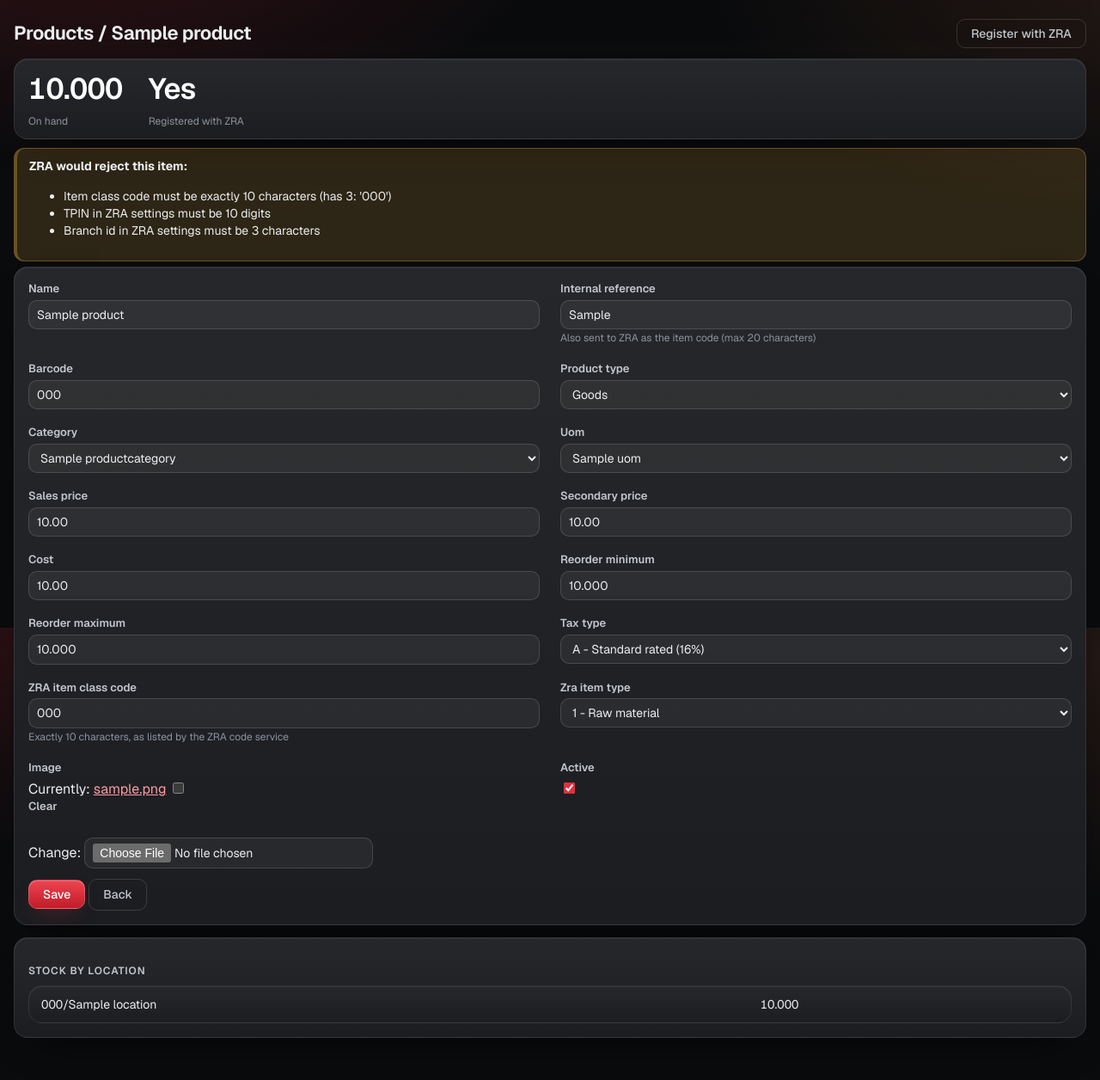
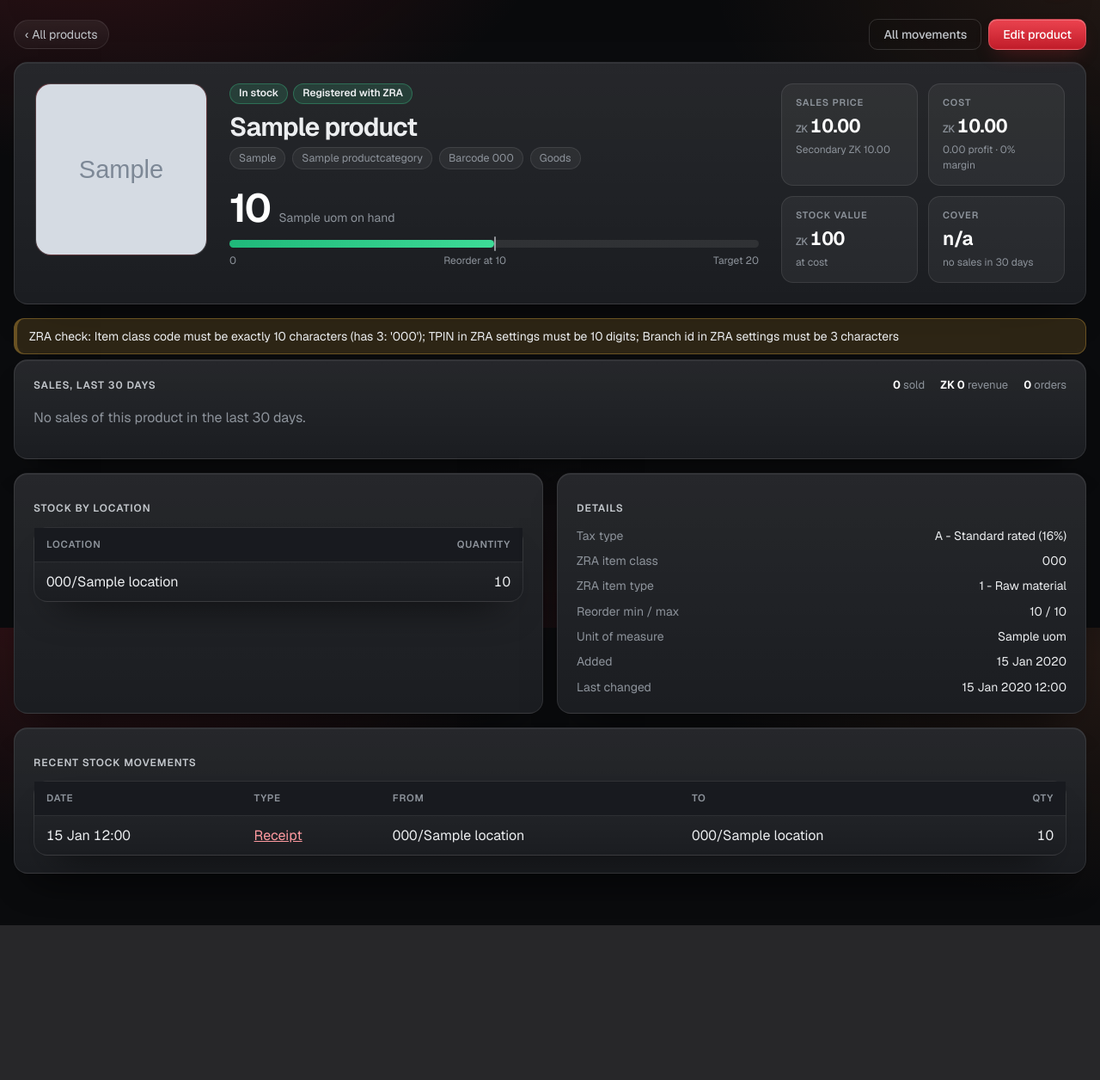
Before and after one commit to mwemmz/alifaris-inventory-management-system-, a Django app: page /inventory/products/1/ in a window 1280 px wide. Shown: the part 70-1326 px from the top of the page at 86% size. After the commit the page ends 1146 px from the top, so only its background shows below. Run offline with Django 5.2, Linux system fonts and the light colour scheme; a user stored in the database is signed in; tables that the repository leaves empty hold one stand-in row (values such as "Sample post"); grey boxes marked "Sample" are stand-in pictures.

Commit message:
Full product view page: tap a product to see stock, pricing, sales trend, locations and movements; Edit is a separate button
Co-Authored-By: Claude Sonnet 5.5 <noreply@anthropic.com>
Claude-Session: https://claude.ai/code/session_016vjqBALyTgNPsJgAzvNxxJ

```diff
--- a/bi/static/bi/charts.js
+++ b/bi/static/bi/charts.js
@@ -32,8 +32,8 @@
   }
 
   // points: [[label, value], ...]; future: optional dashed continuation
-  window.lineChart = function (box, points, future) {
-    var W = 720, H = 270, L = 44, B = 28, T = 14, all = points.concat(future || []), id = 'lg' + (++uid);
+  window.lineChart = function (box, points, future, opts) {
+    var W = (opts && opts.W) || 720, H = (opts && opts.H) || 270, L = 44, B = 28, T = 14, all = points.concat(future || []), id = 'lg' + (++uid);
     if (!all.length) { box.textContent = 'No data'; return; }
     var s = svg(box, W, H), t = tip(box), max = Math.max.apply(null, all.map(function (p) { return p[1]; })) || 1;
     max *= 1.1;
--- a/inventory/static/inventory/sw.js
+++ b/inventory/static/inventory/sw.js
@@ -1,5 +1,5 @@
 // Alifaris ERP service worker: keeps the app shell and pages you have already opened available offline.
-const VERSION = 'alifaris-v14';
+const VERSION = 'alifaris-v16';
 const OFFLINE = '/offline/';
 self.addEventListener('install', e => {
   e.waitUntil(caches.open(VERSION).then(c => c.addAll([OFFLINE])).then(() => self.skipWaiting()));
--- /dev/null
+++ b/inventory/templates/inventory/product_view.html
@@ -0,0 +1,58 @@
+{% extends "inventory/base.html" %}
+{% load static %}
+{% block body %}
+<div class="pv-top">
+  <a class="pv-back" href="{% url 'inventory:products' %}">&lsaquo; All products</a>
+  <div class="pv-actions">
+    <a class="btn ghost" href="{% url 'inventory:report_moves' %}?product={{ p.pk }}">All movements</a>
+    {% if can_edit %}<a class="btn" href="{% url 'inventory:product_edit' p.pk %}">Edit product</a>{% endif %}
+  </div>
+</div>
+
+<section class="card pv-hero">
+  <div class="pv-img">{% if p.image %}<img src="{{ p.image.url }}" alt="{{ p.name }}">{% else %}<span>{{ p.name|slice:":2"|upper }}</span>{% endif %}</div>
+  <div class="pv-head">
+    <div class="pv-pills"><span class="pill {{ status.0 }}">{{ status.1 }}</span>{% if not p.active %}<span class="pill">Archived</span>{% endif %}{% if p.zra_registered %}<span class="pill ok">Registered with ZRA</span>{% endif %}</div>
+    <h1>{{ p.name }}</h1>
+    <div class="pv-meta"><span>{{ p.internal_ref }}</span>{% if p.category %}<span>{{ p.category }}</span>{% endif %}{% if p.barcode %}<span>Barcode {{ p.barcode }}</span>{% endif %}<span>{{ p.get_product_type_display }}</span></div>
+    {% if p.tracks_stock %}
+    <div class="pv-stock">
+      <div class="pv-onhand"><b>{{ on_hand|floatformat:"-3" }}</b><span>{{ p.uom|default:"units" }} on hand</span></div>
+      {% if target %}<div class="pv-gauge" title="{{ gauge }}% of target level"><i class="{{ status.0 }}" style="width:{{ gauge }}%"></i>{% if p.min_qty %}<em style="left:{% widthratio p.min_qty target 100 %}%"></em>{% endif %}</div>
+      <div class="pv-gl"><span>0</span>{% if p.min_qty %}<span>Reorder at {{ p.min_qty|floatformat:"-3" }}</span>{% endif %}<span>Target {{ target|floatformat:"-3" }}</span></div>{% endif %}
+    </div>{% endif %}
+  </div>
+  <div class="pv-stats">
+    <div><span class="lbl">Sales price</span><b><small>ZK</small>{{ p.price|floatformat:2 }}</b>{% if p.secondary_price %}<em>Secondary ZK {{ p.secondary_price|floatformat:2 }}</em>{% endif %}</div>
+    <div><span class="lbl">Cost</span><b><small>ZK</small>{{ p.cost|floatformat:2 }}</b>{% if margin is not None %}<em>{{ profit|floatformat:2 }} profit · {{ margin|floatformat:0 }}% margin</em>{% endif %}</div>
+    {% if p.tracks_stock %}<div><span class="lbl">Stock value</span><b><small>ZK</small>{{ stock_value|floatformat:"0g" }}</b><em>at cost</em></div>
+    <div><span class="lbl">Cover</span><b>{% if cover is not None %}{{ cover }}<small> days</small>{% else %}n/a{% endif %}</b><em>{% if cover is not None %}at the last 30 days' pace{% else %}no sales in 30 days{% endif %}</em></div>{% endif %}
+  </div>
+</section>
+
+{% if problems %}<div class="msg warning">ZRA check: {{ problems|join:"; " }}</div>{% endif %}
+
+<div class="pv-grid">
+  <section class="card pv-wide"><div class="pv-sh"><h3>Sales, last 30 days</h3>
+    <div class="pv-mini"><span><b>{{ units|floatformat:"-3" }}</b> sold</span><span><b>ZK {{ revenue|floatformat:"0g" }}</b> revenue</span><span><b>{{ order_count }}</b> orders</span></div></div>
+    <div id="pv-chart"></div></section>
+
+  <section class="card"><h3>Stock by location</h3>
+    {% if quants %}<table class="t"><tr><th>Location</th><th class="r">Quantity</th></tr>
+    {% for q in quants %}<tr><td>{{ q.location }}</td><td class="r">{{ q.qty|floatformat:"-3" }}</td></tr>{% endfor %}</table>
+    {% else %}<p class="muted">{% if p.tracks_stock %}No stock in any location.{% else %}Services are not stocked.{% endif %}</p>{% endif %}</section>
+
+  <section class="card"><h3>Details</h3>
+    <dl class="pv-dl"><dt>Tax type</dt><dd>{{ p.get_tax_type_display }}</dd><dt>ZRA item class</dt><dd>{{ p.zra_item_class_code|default:"-" }}</dd><dt>ZRA item type</dt><dd>{{ p.get_zra_item_type_display }}</dd>
+    <dt>Reorder min / max</dt><dd>{{ p.min_qty|floatformat:"-3" }} / {{ p.max_qty|floatformat:"-3" }}</dd><dt>Unit of measure</dt><dd>{{ p.uom|default:"-" }}</dd><dt>Added</dt><dd>{{ p.created|date:"j M Y" }}</dd><dt>Last changed</dt><dd>{{ p.updated|date:"j M Y H:i" }}</dd></dl></section>
+
+  <section class="card pv-wide"><h3>Recent stock movements</h3>
+    {% if moves %}<table class="t"><tr><th>Date</th><th>Type</th><th>From</th><th>To</th><th class="r">Qty</th></tr>
+    {% for m in moves %}<tr><td>{{ m.date|date:"j M H:i" }}</td><td>{% if m.picking %}<a href="{% url 'inventory:picking_detail' m.picking_id %}">{{ m.kind }}</a>{% else %}{{ m.kind }}{% endif %}</td><td>{{ m.source }}</td><td>{{ m.dest }}</td>
+      <td class="r pv-{{ m.dir }}">{% if m.dir == "in" %}+{% elif m.dir == "out" %}&minus;{% endif %}{{ m.qty|floatformat:"-3" }}</td></tr>{% endfor %}</table>
+    {% else %}<p class="muted">No movements yet.</p>{% endif %}</section>
+</div>
+<script src="{% static 'bi/charts.js' %}"></script>
+{{ trend|json_script:"trend" }}
+<script>var T=JSON.parse(document.getElementById('trend').textContent);if(T.some(function(p){return p[1]})){lineChart(document.getElementById('pv-chart'),T,null,{W:1100,H:250})}else{document.getElementById('pv-chart').innerHTML='<p class="muted">No sales of this product in the last 30 days.</p>'}</script>
+{% endblock %}
--- a/inventory/templates/inventory/products.html
+++ b/inventory/templates/inventory/products.html
@@ -13,12 +13,12 @@
 </div>
 {% if view == 'list' %}
 <table class="list"><thead><tr><th>Ref</th><th>Product</th><th>Price</th><th>Sec. price</th><th>Cost</th><th>On hand</th><th>ZRA</th></tr></thead><tbody>
-{% for p in page %}<tr class="click" data-href="{% url 'inventory:product_edit' p.pk %}"><td>{{ p.internal_ref }}</td><td>{{ p.name }}</td><td>{{ p.price }}</td><td>{{ p.secondary_price }}</td><td>{{ p.cost }}</td><td class="{% if p.qty_on_hand <= 0 %}zero{% endif %}">{{ p.qty_on_hand }}</td><td>{% if p.zra_registered %}Registered{% else %}-{% endif %}</td></tr>
+{% for p in page %}<tr class="click" data-href="{% url 'inventory:product_view' p.pk %}"><td>{{ p.internal_ref }}</td><td>{{ p.name }}</td><td>{{ p.price }}</td><td>{{ p.secondary_price }}</td><td>{{ p.cost }}</td><td class="{% if p.qty_on_hand <= 0 %}zero{% endif %}">{{ p.qty_on_hand }}</td><td>{% if p.zra_registered %}Registered{% else %}-{% endif %}</td></tr>
 {% empty %}<tr><td colspan="7" class="empty">No products found.</td></tr>{% endfor %}</tbody></table>
 {% else %}
 <div class="kanban">
 {% for p in page %}
-  <a class="kcard" href="{% url 'inventory:product_edit' p.pk %}">
+  <a class="kcard" href="{% url 'inventory:product_view' p.pk %}">
     <span class="kthumb">{% if p.image %}<img src="{{ p.image.url }}" alt="">{% else %}{{ p.name|slice:":2"|upper }}{% endif %}</span>
     <div class="ktxt"><b>{{ p.name }}</b><span class="ref">{{ p.internal_ref }}</span>
       <span class="kprice">ZK {{ p.price }}</span><span class="ksec">Secondary ZK {{ p.secondary_price }}</span></div>
--- a/inventory/templates/inventory/warehouse.html
+++ b/inventory/templates/inventory/warehouse.html
@@ -22,7 +22,7 @@
 <h2 class="sec">Most below their minimum</h2>
 {% if low %}
 <table class="t"><tr><th>Product</th><th class="r">On hand</th><th class="r">Minimum</th><th class="r">To order</th></tr>
-{% for r in low %}<tr><td><a href="{% url 'inventory:product_edit' r.product.pk %}">{{ r.product }}</a></td><td class="r">{{ r.on_hand|floatformat:"-2" }}</td><td class="r">{{ r.min|floatformat:"-2" }}</td><td class="r">{{ r.to_order|floatformat:"-2" }}</td></tr>{% endfor %}
+{% for r in low %}<tr><td><a href="{% url 'inventory:product_view' r.product.pk %}">{{ r.product }}</a></td><td class="r">{{ r.on_hand|floatformat:"-2" }}</td><td class="r">{{ r.min|floatformat:"-2" }}</td><td class="r">{{ r.to_order|floatformat:"-2" }}</td></tr>{% endfor %}
 </table>
 {% if low_total > low|length %}<p class="muted">Showing {{ low|length }} of {{ low_total }}. <a href="{% url 'inventory:replenishment' %}">See all</a></p>{% endif %}
 {% else %}<p class="muted">Nothing is below its reorder minimum.</p>{% endif %}
--- a/inventory/urls.py
+++ b/inventory/urls.py
@@ -25,7 +25,8 @@ urlpatterns = [
     path("replenishment/", v.replenishment, name="replenishment"),
     path("products/", v.products, name="products"),
     path("products/new/", v.product_edit, name="product_new"),
-    path("products/<int:pk>/", v.product_edit, name="product_edit"),
+    path("products/<int:pk>/", v.product_view, name="product_view"),
+    path("products/<int:pk>/edit/", v.product_edit, name="product_edit"),
     path("products/<int:pk>/zra/", v.product_zra, name="product_zra"),
     path("reporting/stock/", v.report_stock, name="report_stock"),
     path("reporting/locations/", v.report_locations, name="report_locations"),
--- a/inventory/views.py
+++ b/inventory/views.py
@@ -383,6 +383,56 @@ def products(request):
 
 
 @login_required
+def product_view(request, pk):
+    """Read-only full view of one product: price, margin, stock by location, sales, movements."""
+    from datetime import timedelta
+
+    from django.utils import timezone
+
+    from pos.models import PosOrder, PosOrderLine
+    p = get_object_or_404(Product.objects.select_related("category", "uom"), pk=pk)
+    on_hand = p.on_hand
+    quants = [q for q in p.quants.select_related("location__warehouse").filter(location__usage=Location.INTERNAL) if q.qty]
+    now = timezone.now()
+    since = now - timedelta(days=30)
+    per_day = {(since + timedelta(days=i + 1)).date().isoformat(): Decimal("0") for i in range(30)}
+    units = revenue = Decimal("0")
+    orders = set()
+    for ln in PosOrderLine.objects.filter(product=p, order__created_at__gte=since).select_related("order"):
+        sign = -1 if ln.order.kind == PosOrder.REFUND else 1
+        units += sign * ln.qty
+        revenue += sign * ln.line_total
+        orders.add(ln.order_id)
+        d = timezone.localtime(ln.order.created_at).date().isoformat()
+        if d in per_day:
+            per_day[d] += sign * ln.line_total
+    daily = units / 30
+    cover = round(on_hand / daily) if daily > 0 else None
+    profit = p.price - p.cost
+    margin = (profit / p.price * 100) if p.price else None
+    target = p.max_qty if p.max_qty > p.min_qty else (p.min_qty * 2 if p.min_qty else 0)
+    gauge = min(100, round(on_hand * 100 / target)) if target and on_hand > 0 else 0
+    if not p.tracks_stock:
+        status = ("ok", "Service")
+    elif on_hand <= 0:
+        status = ("bad", "Out of stock")
+    elif p.min_qty and on_hand < p.min_qty:
+        status = ("plan", "Low stock")
+    else:
+        status = ("ok", "In stock")
+    moves = []
+    for m in p.moves.select_related("source__warehouse", "dest__warehouse", "picking__op_type")[:12]:
+        si, di = m.source.usage == Location.INTERNAL, m.dest.usage == Location.INTERNAL
+        m.dir = "in" if di and not si else "out" if si and not di else "move"
+        moves.append(m)
+    return render(request, "inventory/product_view.html", ctx(
+        request, p=p, on_hand=on_hand, quants=quants, status=status, gauge=gauge, target=target, profit=profit,
+        margin=margin, stock_value=on_hand * p.cost, units=units, revenue=revenue, order_count=len(orders),
+        cover=cover, moves=moves, trend=[[d, float(v)] for d, v in per_day.items()],
+        problems=zra.check_item(p) if request.user.is_staff else []))
+
+
+@login_required
 @post_needs_editor
 def product_edit(request, pk=None):
     product = get_object_or_404(Product, pk=pk) if pk else None
@@ -395,7 +445,7 @@ def product_edit(request, pk=None):
         audit.log(request, "product changed" if product else "product created", saved,
                   "; ".join(changed))
         messages.success(request, f"Saved {saved.name}")
-        return redirect("inventory:product_edit", pk=saved.pk)
+        return redirect("inventory:product_view", pk=saved.pk)
     ctx_extra = {"product": product, "on_hand": product.on_hand if product else None}
     if product:
         ctx_extra["quants"] = product.quants.select_related("location").filter(location__usage=Location.INTERNAL)
--- a/launcher/static/launcher/premium.css
+++ b/launcher/static/launcher/premium.css
@@ -314,3 +314,37 @@ html[data-theme=light] .theme-toggle .sun{display:block}html[data-theme=light] .
 .notice-x{color:inherit}
 html[data-theme=light] .pcard.warn .pnum{color:var(--warn-ink)}
 html[data-theme=light] .welcome .sub,html[data-theme=light] .welcome p{color:var(--muted)}
+
+/* ---------- product page ---------- */
+.pv-top{display:flex;align-items:center;justify-content:space-between;gap:12px;margin:0 0 14px;flex-wrap:wrap}
+.pv-back{color:var(--ink-2);text-decoration:none;font-size:14px;padding:6px 12px;border-radius:999px;border:1px solid var(--line);background:var(--glass)}
+.pv-actions{display:flex;gap:8px}
+.pv-hero{display:grid;grid-template-columns:200px minmax(0,1fr) 330px;gap:26px;padding:24px;align-items:start;margin-bottom:16px}
+.pv-img{width:200px;aspect-ratio:1;border-radius:18px;overflow:hidden;display:grid;place-items:center;background:linear-gradient(145deg,rgba(224,48,60,.30),var(--wash));border:1px solid var(--line);font-size:56px;font-weight:700;color:var(--strong);letter-spacing:-.04em}
+.pv-img img{width:100%;height:100%;object-fit:cover}
+.pv-pills{display:flex;gap:6px;flex-wrap:wrap;margin-bottom:10px}
+.pv-head h1{margin:0 0 6px;font-size:30px;font-weight:650;letter-spacing:-.03em;line-height:1.15}
+.pv-meta{display:flex;gap:8px;flex-wrap:wrap}.pv-meta span{font-size:12.5px;color:var(--muted);padding:3px 10px;border:1px solid var(--line);border-radius:999px;background:var(--wash)}
+.pv-stock{margin-top:22px}
+.pv-onhand{display:flex;align-items:baseline;gap:10px}.pv-onhand b{font-size:46px;font-weight:650;letter-spacing:-.04em;color:var(--strong);line-height:1}.pv-onhand span{color:var(--muted);font-size:14px}
+.pv-gauge{position:relative;height:9px;border-radius:99px;background:var(--wash-2);margin-top:14px;overflow:visible}
+.pv-gauge i{display:block;height:100%;border-radius:inherit;background:linear-gradient(90deg,var(--red),var(--ember))}
+.pv-gauge i.ok{background:linear-gradient(90deg,#1fb97a,#3ddc97)}.pv-gauge i.plan{background:linear-gradient(90deg,#d99a1c,var(--warn))}
+.pv-gauge em{position:absolute;top:-4px;width:2px;height:17px;background:var(--ink-2);opacity:.7;border-radius:2px}
+.pv-gl{display:flex;justify-content:space-between;color:var(--muted);font-size:12px;margin-top:7px}
+.pv-stats{display:grid;grid-template-columns:1fr 1fr;gap:12px}
+.pv-stats>div{padding:14px 16px;border-radius:14px;border:1px solid var(--line);background:var(--wash);display:flex;flex-direction:column;gap:3px}
+.pv-stats .lbl{font-size:11px;letter-spacing:.08em;text-transform:uppercase;color:var(--muted);font-weight:600}
+.pv-stats b{font-size:22px;font-weight:650;letter-spacing:-.02em;color:var(--strong);font-variant-numeric:tabular-nums}.pv-stats b small{font-size:12px;color:var(--muted);margin-right:3px;font-weight:500}
+.pv-stats em{font-style:normal;font-size:12px;color:var(--muted)}
+.pv-grid{display:grid;grid-template-columns:repeat(2,minmax(0,1fr));gap:16px}
+.pv-grid>.card{padding:20px 22px;margin:0}.pv-wide{grid-column:1/-1}
+.pv-sh{display:flex;justify-content:space-between;align-items:center;gap:12px;flex-wrap:wrap;margin-bottom:8px}.pv-sh h3{margin:0}
+.pv-mini{display:flex;gap:18px;color:var(--muted);font-size:13px}.pv-mini b{color:var(--strong);font-weight:650}
+.pv-dl{display:grid;grid-template-columns:auto 1fr;gap:9px 18px;margin:12px 0 0;font-size:14px}.pv-dl dt{color:var(--muted)}.pv-dl dd{margin:0;text-align:right;color:var(--ink)}
+.pv-in{color:var(--ok-ink);font-weight:600}.pv-out{color:var(--bad-ink);font-weight:600}
+.pv-grid .t{margin-top:10px}
+@media(max-width:1100px){.pv-hero{grid-template-columns:160px minmax(0,1fr)}.pv-img{width:160px;font-size:44px}.pv-stats{grid-column:1/-1;grid-template-columns:repeat(4,1fr)}}
+@media(max-width:700px){.pv-hero{grid-template-columns:1fr;padding:18px}.pv-img{width:100%;max-width:240px}.pv-stats{grid-template-columns:1fr 1fr}.pv-grid{grid-template-columns:1fr}.pv-head h1{font-size:24px}.pv-onhand b{font-size:38px}}
+
+.t th,table.list th{text-align:left}.t th.r,table.list th.r,.t th.num,table.list th.num{text-align:right}
```
Also changed, not shown: inventory/tests.py (+22 -3 lines).
